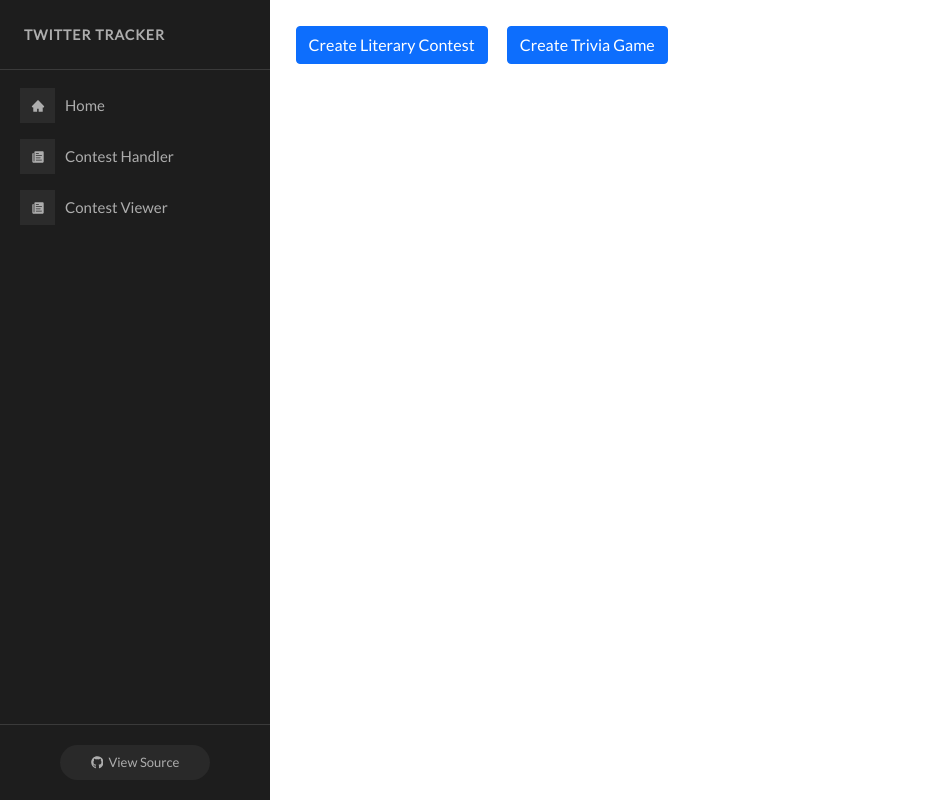
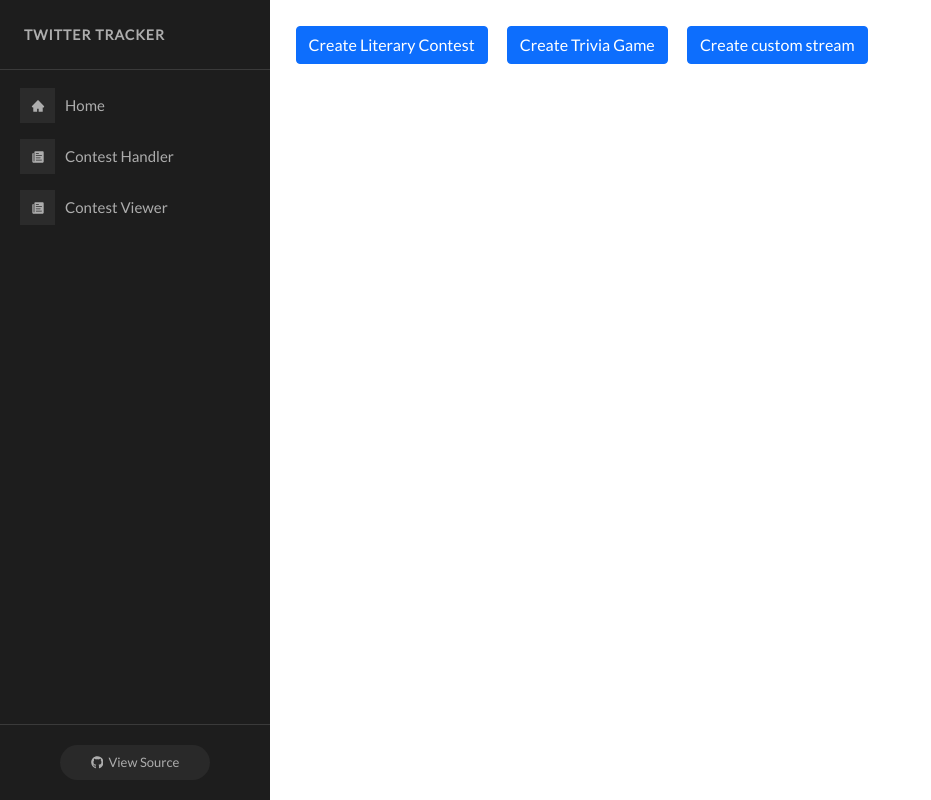
Before and after one commit to alessiodipasquale/TwitterTracker, a React (Create React App) app in the folder public/: page /contest-handler in a window 1280 px wide. Shown: the whole page, without its empty margins (0-931 px from the left). Built offline with nearby package versions, Linux system fonts and the light colour scheme; no server answers; what leaflet-geosearch would draw is missing.

Commit message:
Added buttons for custom stream

```diff
--- a/public/src/pages/ContestHandler.js
+++ b/public/src/pages/ContestHandler.js
@@ -48,7 +48,8 @@ class ContestHandler extends React.Component {
           <Row>
             <Col>
               <Button style={{marginRight: '2%'}} onClick={(e) => this.openCreateLiteraryContest(e)} variant="primary">Create Literary Contest</Button>
-              <Button onClick={(e) => this.openCreateTriviaGame(e)} variant="primary">Create Trivia Game</Button>
+              <Button style={{marginRight: '2%'}} onClick={(e) => this.openCreateTriviaGame(e)} variant="primary">Create Trivia Game</Button>
+              <Button onClick={(e) => this.openCreateCustomStream(e)} variant="primary">Create custom stream</Button>
             </Col>
           </Row>
         </Container>
@@ -78,6 +79,17 @@ class ContestHandler extends React.Component {
             type: 'literaryContest'       // update the value of specific key
         }
       }))
+    }
+
+    openCreateCustomStream(e) {
+      this.setState(prevState => ({
+        showCustomModal: true,
+        contest: {
+          ...prevState.contest,
+            type: 'custom'
+        }
+      }))
+
     }
 
     createLiteraryContest() {
--- a/public/src/pages/ContestView.js
+++ b/public/src/pages/ContestView.js
@@ -9,6 +9,7 @@ function ContestView() {
 
   const [literaryContestData, setLiteraryContestData] = useState([]);
   const [triviaGamesData, setTriviaGamesData] = useState([]);
+  const [customStreamsData, setCustomStreamsData] = useState([]);
 
   function handleCandidatura(data) {
 
@@ -127,6 +128,11 @@ function ContestView() {
             { triviaGamesData.map(displayTriviaGame) }
           </ListGroup>
         </Tab>
+        <Tab eventKey="customStream" title="Custom streams">
+          <ListGroup className="list-group-flush">
+            { customStreamsData.map(displayCustomStream) }
+          </ListGroup>
+        </Tab>
       </Tabs>
 
     </Container>
@@ -202,6 +208,10 @@ function ContestView() {
     );
   }
 
+  function displayCustomStream(data) {
+
+  }
+
 }
 
 export default ContestView;
```
Also changed, not shown: public/src/pages/unusedContestHandler23.js (renamed from public/src/pages/ContestHandler23.js).
